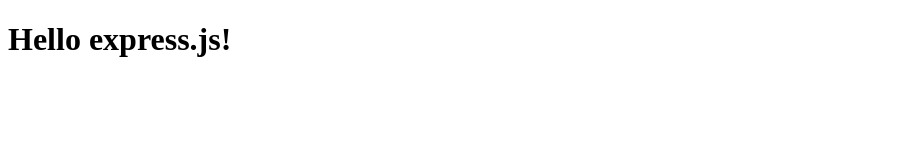
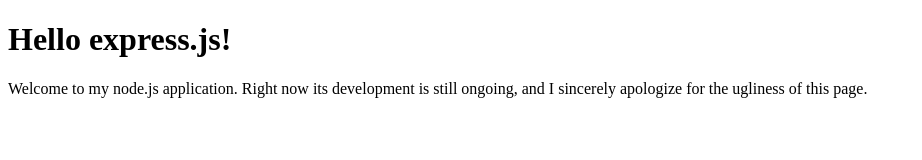
Before and after one commit to chocosup/nodetuto-webserver, a website: page public/index.html in a window 1280 px wide. Shown: the whole page, without its empty margins (0-922 px from the left). Drawn offline with Linux system fonts and the light colour scheme.

Commit message:
little change to index.html

```diff
--- a/public/index.html
+++ b/public/index.html
@@ -6,5 +6,6 @@
 	</head>
 	<body>
 		<h1>Hello express.js!</h1>
+		<p>Welcome to my node.js application. Right now its development is still ongoing, and I sincerely apologize for the ugliness of this page.</p>
 	</body>
 </html>
```
